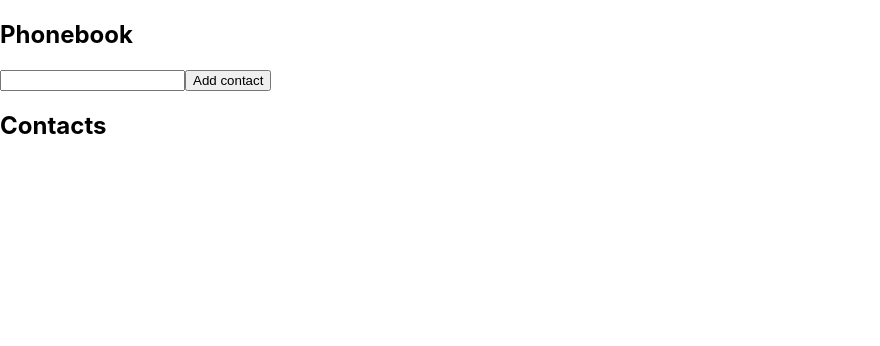
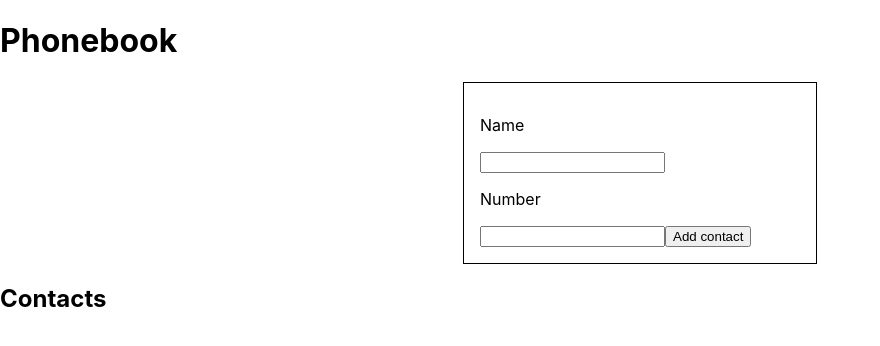
Before and after one commit to Svitlo-for/goit-react-hw-02-phonebook, a React (Create React App) app: page / in a window 1280 px wide. Shown: the top 346 px of the page, without its empty margins (0-880 px from the left). Built offline with nearby package versions, Linux system fonts and the light colour scheme.

Commit message:
work-with-form

```diff
--- a/src/components/App.jsx
+++ b/src/components/App.jsx
@@ -1,4 +1,5 @@
 import { Component } from 'react';
+import { Wrapper } from './App.styled';
 
 export class App extends Component {
   state = {
@@ -6,17 +7,28 @@ export class App extends Component {
     name: '',
   };
 
+  handleSubmit = event => {
+    event.preventDefault();
+  };
+
   render() {
     return (
-      <>
-        <h2>Phonebook</h2>
-        <div>
-          <input type="text" name="name" required />
+      <form onSubmit={this.handleSubmit}>
+        <h1>Phonebook</h1>
+        <Wrapper>
+          <label>
+            <p>Name</p>
+            <input type="text" name="name" required />
+          </label>
+          <label>
+            <p>Number</p>
+            <input type="text" name="name" required />
+          </label>
           <button>Add contact</button>
-        </div>
+        </Wrapper>
         <h2>Contacts</h2>
         <ul></ul>
-      </>
+      </form>
     );
   }
 }
--- /dev/null
+++ b/src/components/App.styled.js
@@ -0,0 +1,8 @@
+import styled from 'styled-components';
+
+export const Wrapper = styled.div`
+  border: 1px solid black;
+  margin: 0 auto;
+  padding: 1em 1em;
+  width: 320px;
+`;
```
